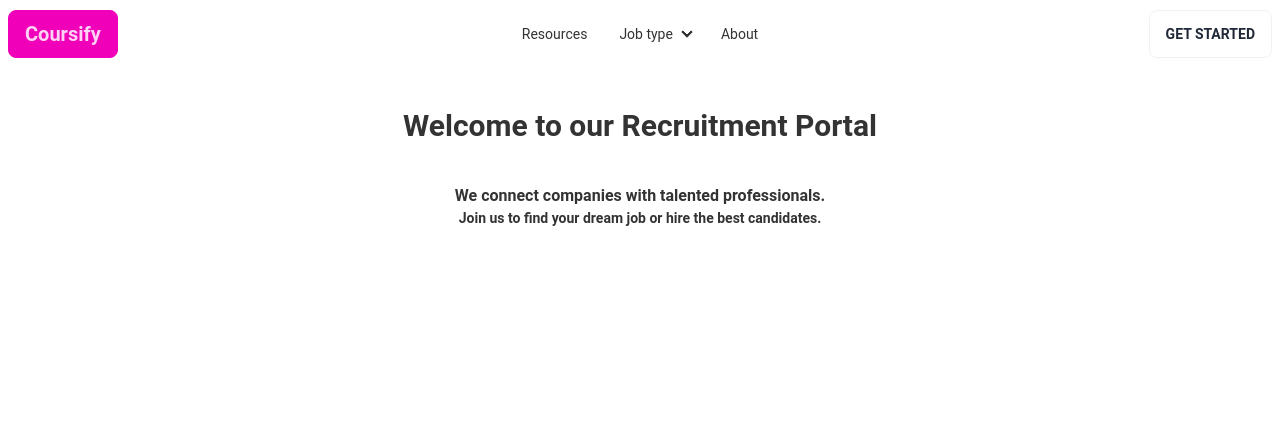
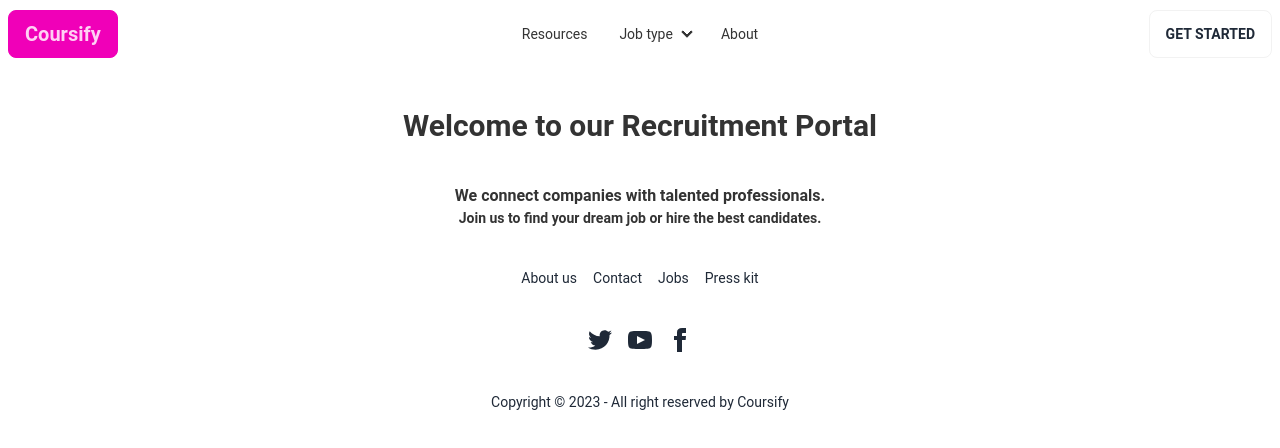
Before and after one commit to almahmudsarker/Coursify-task, a React (Vite) app: page / in a window 1280 px wide. Shown: the top 448 px of the page. Built offline with nearby package versions, Linux system fonts and the light colour scheme; no server answers.

Commit message:
footer added

```diff
--- /dev/null
+++ b/src/components/Footer/Footer.jsx
@@ -0,0 +1,56 @@
+import React from 'react';
+
+const Footer = () => {
+    return (
+      <footer className="footer footer-center p-10 bg-white text-base-content rounded">
+        <div className="grid grid-flow-col gap-4">
+          <a className="link link-hover">About us</a>
+          <a className="link link-hover">Contact</a>
+          <a className="link link-hover">Jobs</a>
+          <a className="link link-hover">Press kit</a>
+        </div>
+        <div>
+          <div className="grid grid-flow-col gap-4">
+            <a>
+              <svg
+                xmlns="http://www.w3.org/2000/svg"
+                width="24"
+                height="24"
+                viewBox="0 0 24 24"
+                className="fill-current"
+              >
+                <path d="M24 4.557c-.883.392-1.832.656-2.828.775 1.017-.609 1.798-1.574 2.165-2.724-.951.564-2.005.974-3.127 1.195-.897-.957-2.178-1.555-3.594-1.555-3.179 0-5.515 2.966-4.797 6.045-4.091-.205-7.719-2.165-10.148-5.144-1.29 2.213-.669 5.108 1.523 6.574-.806-.026-1.566-.247-2.229-.616-.054 2.281 1.581 4.415 3.949 4.89-.693.188-1.452.232-2.224.084.626 1.956 2.444 3.379 4.6 3.419-2.07 1.623-4.678 2.348-7.29 2.04 2.179 1.397 4.768 2.212 7.548 2.212 9.142 0 14.307-7.721 13.995-14.646.962-.695 1.797-1.562 2.457-2.549z"></path>
+              </svg>
+            </a>
+            <a>
+              <svg
+                xmlns="http://www.w3.org/2000/svg"
+                width="24"
+                height="24"
+                viewBox="0 0 24 24"
+                className="fill-current"
+              >
+                <path d="M19.615 3.184c-3.604-.246-11.631-.245-15.23 0-3.897.266-4.356 2.62-4.385 8.816.029 6.185.484 8.549 4.385 8.816 3.6.245 11.626.246 15.23 0 3.897-.266 4.356-2.62 4.385-8.816-.029-6.185-.484-8.549-4.385-8.816zm-10.615 12.816v-8l8 3.993-8 4.007z"></path>
+              </svg>
+            </a>
+            <a>
+              <svg
+                xmlns="http://www.w3.org/2000/svg"
+                width="24"
+                height="24"
+                viewBox="0 0 24 24"
+                className="fill-current"
+              >
+                <path d="M9 8h-3v4h3v12h5v-12h3.642l.358-4h-4v-1.667c0-.955.192-1.333 1.115-1.333h2.885v-5h-3.808c-3.596 0-5.192 1.583-5.192 4.615v3.385z"></path>
+              </svg>
+            </a>
+          </div>
+        </div>
+        <div>
+          <p>Copyright © 2023 - All right reserved by Coursify</p>
+        </div>
+      </footer>
+    );
+};
+
+export default Footer;
--- a/src/components/Home/Home.jsx
+++ b/src/components/Home/Home.jsx
@@ -1,6 +1,7 @@
 import React from 'react';
 import Card from './card';
 import Navbar from '../Navbar/Navbar';
+import Footer from '../Footer/Footer';
 
 const Home = () => {
     return (
@@ -20,6 +21,7 @@
             <Card />
           </div>
         </div>
+        <Footer />
       </>
     );
 };
```
